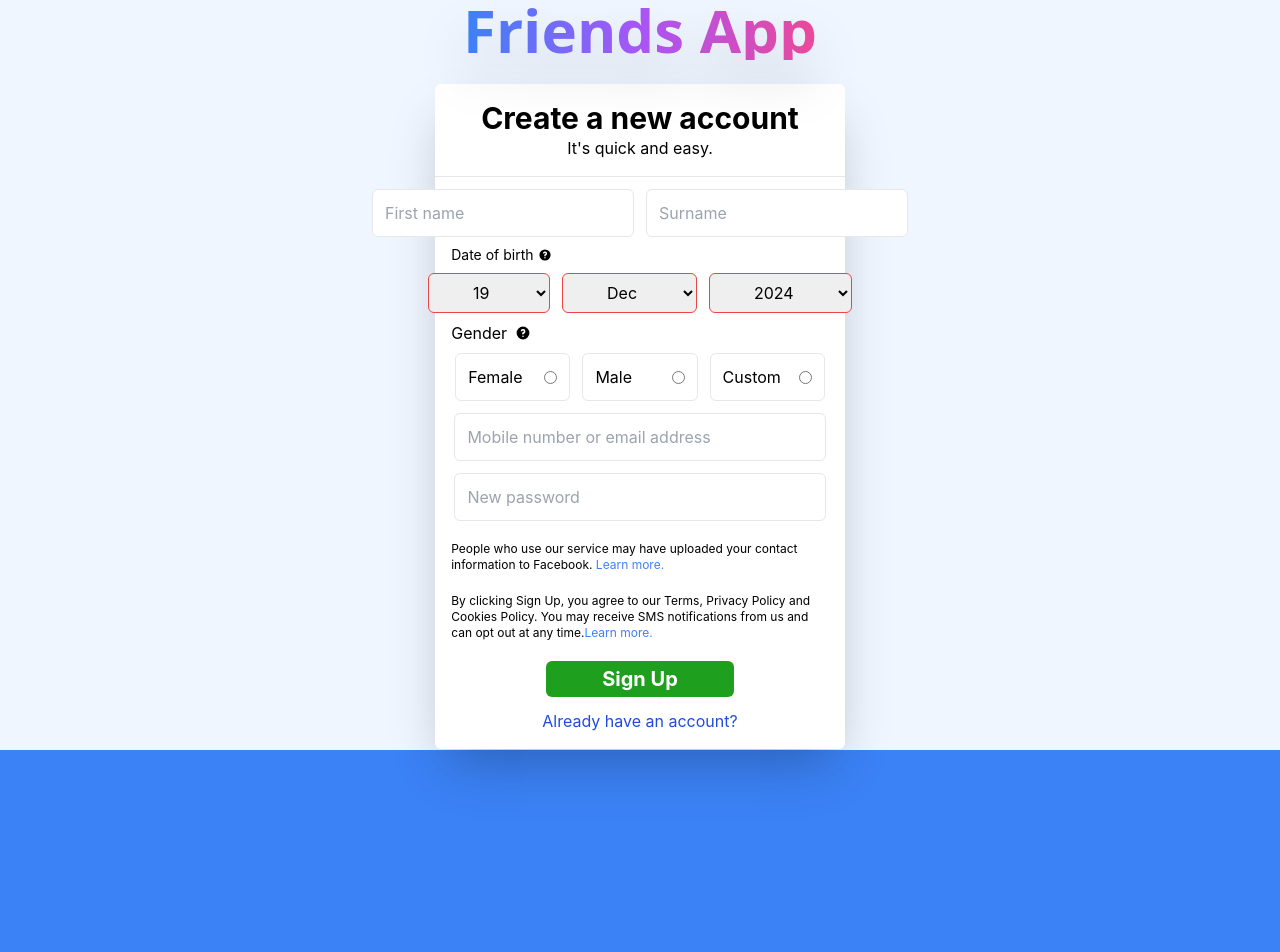
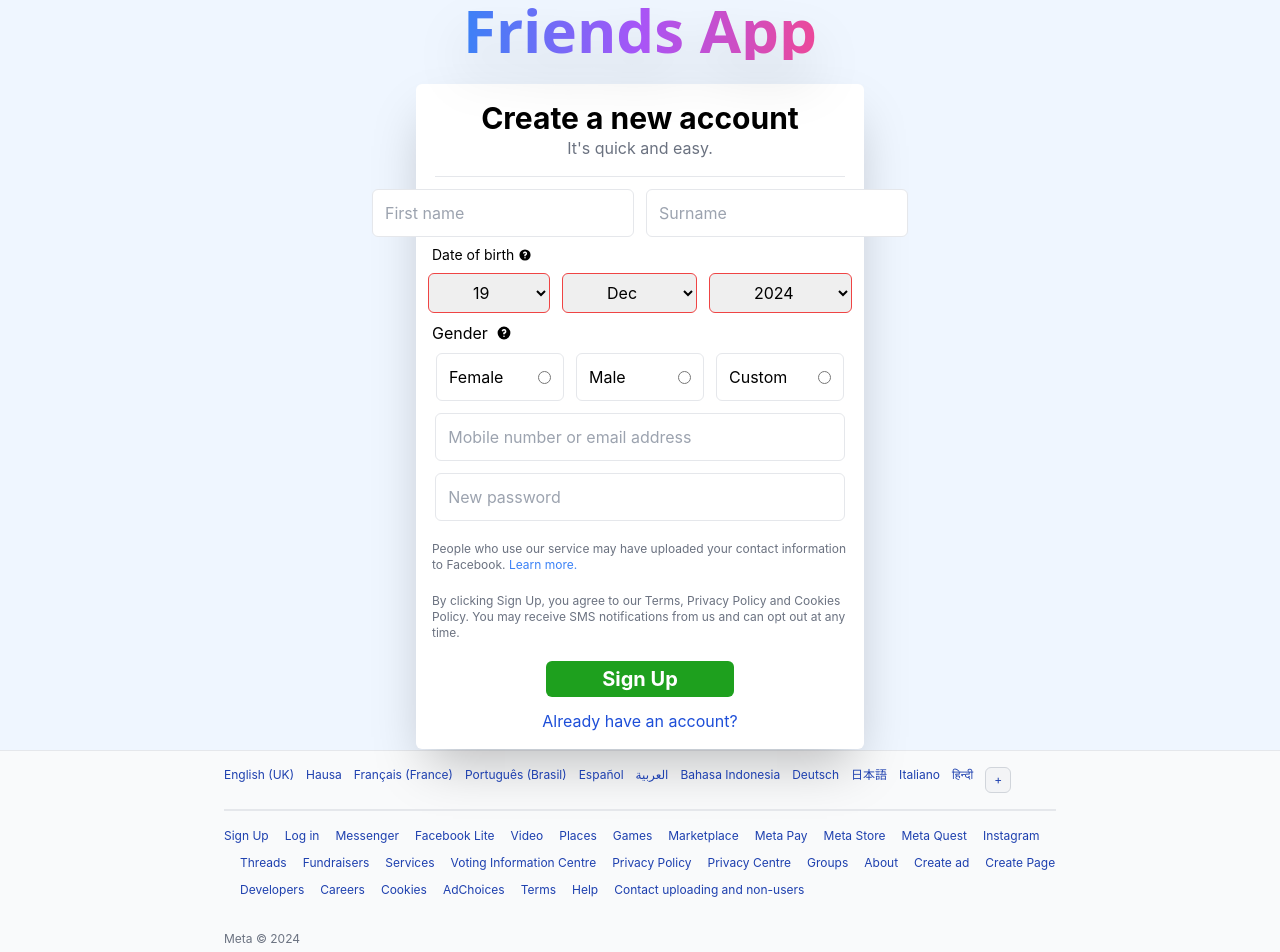
Before and after one commit to meejay18/social-media-fe, a React (Vite) app: page /auth/register in a window 1280 px wide. Shown: the top 952 px of the page. Built offline with nearby package versions, Linux system fonts and the light colour scheme.

Commit message:
still working dev

```diff
--- a/src/pages/Auth/Register.tsx
+++ b/src/pages/Auth/Register.tsx
@@ -10,9 +10,9 @@
             Friends App
           </div>
 
-          <div className="mt-6 w-[32vw] h-full rounded-md bg-white shadow-2xl flex flex-col justify-start items-center p-4">
+          <div className="mt-6 w-[35vw] h-[99vh] rounded-md bg-white shadow-2xl flex flex-col justify-start items-center p-4">
             <div className="font-bold text-3xl">Create a new account</div>
-            <div>It's quick and easy.</div>
+            <div className="text-gray-500">It's quick and easy.</div>
             <div className="border-t w-[32vw] mt-4"></div>
             <div className="flex gap-3 h-[6vh] mt-3">
               <input
@@ -113,15 +113,15 @@
               <HiQuestionMarkCircle />
             </div>
             <div className="flex gap-3 mt-2">
-              <div className="flex justify-between items-center border w-[9vw] rounded-md p-3 h-[6vh]">
+              <div className="flex justify-between items-center border w-[10vw] rounded-md p-3 h-[6vh]">
                 <div>Female</div>
                 <input type="radio" />
               </div>
-              <div className="flex justify-between items-center border w-[9vw] rounded-md p-3 h-[6vh]">
+              <div className="flex justify-between items-center border w-[10vw] rounded-md p-3 h-[6vh]">
                 <div>Male</div>
                 <input type="radio" />
               </div>
-              <div className="flex justify-between items-center border w-[9vw] rounded-md p-3 h-[6vh]">
+              <div className="flex justify-between items-center border w-[10vw] rounded-md p-3 h-[6vh]">
                 <div>Custom</div>
                 <input type="radio" />
               </div>
@@ -130,30 +130,27 @@
               <input
                 type="text"
                 placeholder="Mobile number or email address"
-                className="w-[29vw] h-[6vh] mt-3 border rounded-md pl-3"
+                className="w-[32vw] h-[6vh] mt-3 border rounded-md pl-3"
               />
             </div>
             <div>
               <input
                 type="text"
                 placeholder="New password"
-                className="w-[29vw] h-[6vh] mt-3 border rounded-md pl-3"
+                className="w-[32vw] h-[6vh] mt-3 border rounded-md pl-3"
               />
             </div>
-            <div className="text-xs mt-5">
+            <div className="text-xs mt-5 text-gray-500">
               People who use our service may have uploaded your contact
               information to Facebook.{" "}
               <span className="text-blue-500 cursor-pointer hover:underline">
                 Learn more.
               </span>
             </div>
-            <div className="text-xs mt-5">
+            <div className="text-xs mt-5 text-gray-500">
               By clicking Sign Up, you agree to our Terms, Privacy Policy and
               Cookies Policy. You may receive SMS notifications from us and can
               opt out at any time.
-              <span className="text-blue-500 cursor-pointer hover:underline">
-                Learn more.
-              </span>
             </div>
             <div className="flex justify-center items-center">
               <button className="font-bold text-xl bg-[#1ea01e] px-14 py-1 rounded-md text-white mt-5">
@@ -169,7 +166,99 @@
           </div>
         </div>
       </div>
-      <div className="w-full h-[30vh] bg-blue-500 flex justify-center items-center"></div>
+      <footer className="bg-gray-50 py-4 border-t text-sm text-gray-600">
+        {/* Language Links */}
+        <div className="flex justify-center items-center w-full">
+          <div className="flex flex-wrap justify-start text-blue-800 space-x-3 mb-4 text-xs w-[65vw]">
+            <a href="#" className="hover:underline">
+              English (UK)
+            </a>
+            <a href="#" className="hover:underline">
+              Hausa
+            </a>
+            <a href="#" className="hover:underline">
+              Français (France)
+            </a>
+            <a href="#" className="hover:underline">
+              Português (Brasil)
+            </a>
+            <a href="#" className="hover:underline">
+              Español
+            </a>
+            <a href="#" className="hover:underline">
+              العربية
+            </a>
+            <a href="#" className="hover:underline">
+              Bahasa Indonesia
+            </a>
+            <a href="#" className="hover:underline">
+              Deutsch
+            </a>
+            <a href="#" className="hover:underline">
+              日本語
+            </a>
+            <a href="#" className="hover:underline">
+              Italiano
+            </a>
+            <a href="#" className="hover:underline">
+              हिन्दी
+            </a>
+            <button className="bg-gray-100 border-gray-300 border px-2 py-1 rounded-md">
+              +
+            </button>
+          </div>
+        </div>
+        <div className="w-full flex justify-center items-center">
+          <div className="border-t w-[65vw] border"></div>
+        </div>
+        {/* Navigation Links */}
+        <div className="flex w-full h-[15vh] justify-center items-center">
+          <div className="flex flex-wrap w-[65vw] text-blue-800 text-xs h-[10vh] justify-start items-center space-x-4 mb-4">
+            {[
+              "Sign Up",
+              "Log in",
+              "Messenger",
+              "Facebook Lite",
+              "Video",
+              "Places",
+              "Games",
+              "Marketplace",
+              "Meta Pay",
+              "Meta Store",
+              "Meta Quest",
+              "Instagram",
+              "Threads",
+              "Fundraisers",
+              "Services",
+              "Voting Information Centre",
+              "Privacy Policy",
+              "Privacy Centre",
+              "Groups",
+              "About",
+              "Create ad",
+              "Create Page",
+              "Developers",
+              "Careers",
+              "Cookies",
+              "AdChoices",
+              "Terms",
+              "Help",
+              "Contact uploading and non-users",
+            ].map((item) => (
+              <a key={item} href="#" className="hover:underline">
+                {item}
+              </a>
+            ))}
+          </div>
+        </div>
+
+        {/* Meta Copyright */}
+        <div className="flex justify-center items-center w-full">
+          <div className=" text-xs text-center text-gray-500 w-[65vw] flex justify-start">
+            Meta © 2024
+          </div>
+        </div>
+      </footer>
     </div>
   );
 };
```
